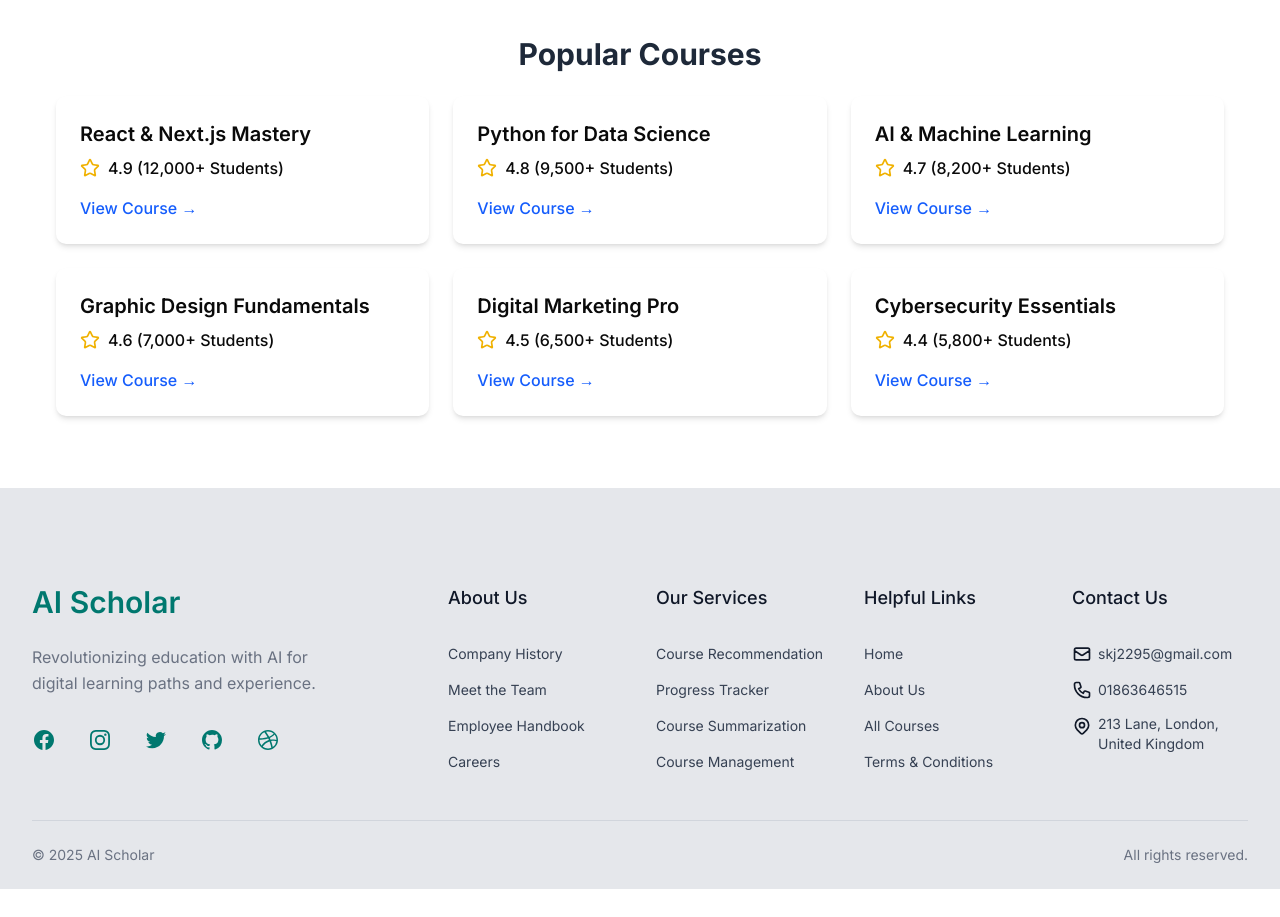
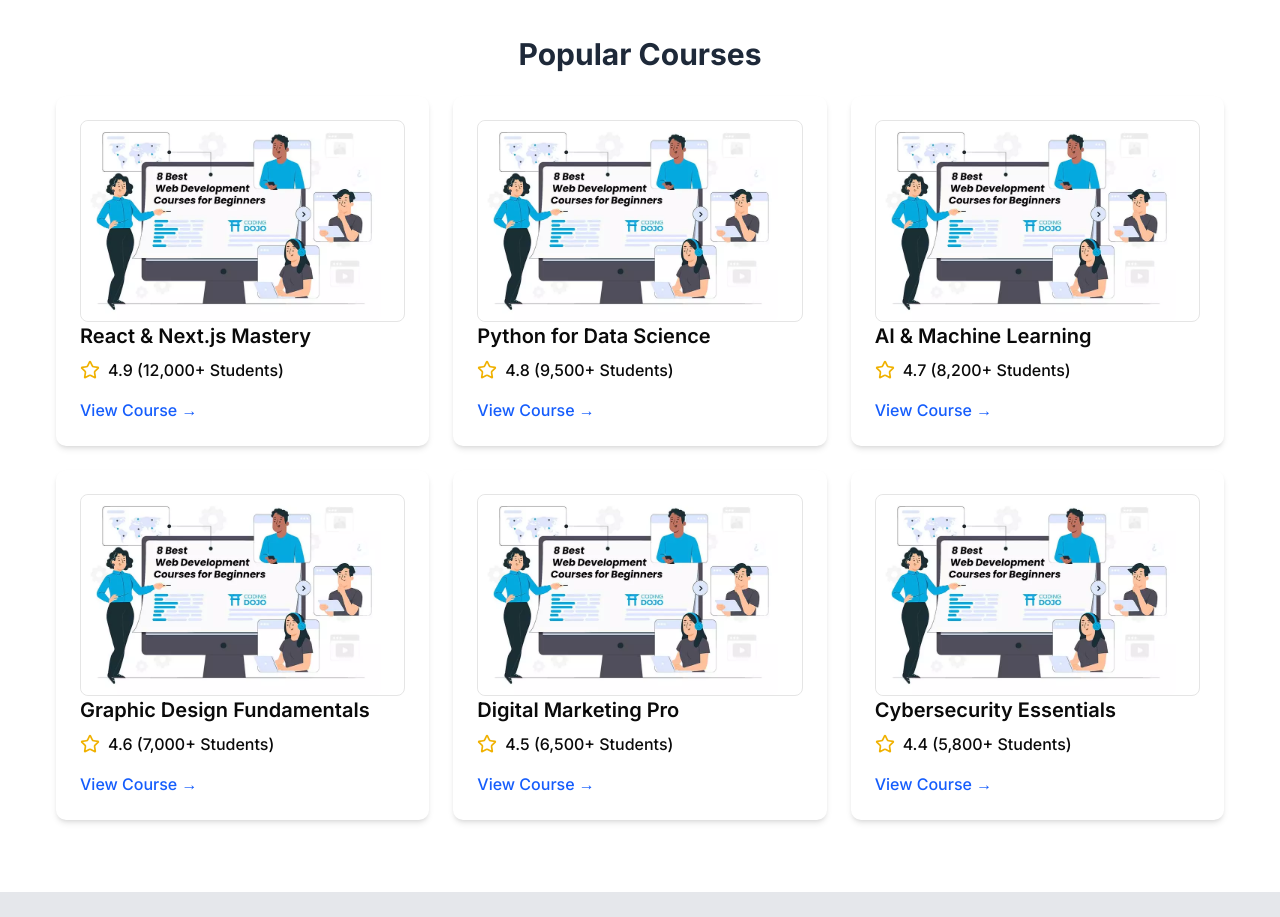
Before and after one commit to SK-Jabed/AI-Scholar, a Next.js app: page / in a window 1280 px wide. Shown: the part 1060-1977 px from the top of the page. Before the commit the page ends 1949 px from the top, so only its background shows below. Built offline with nearby package versions, Linux system fonts and the light colour scheme.

Commit message:
[UPDATED] feat: Add Course Categories and Popular Courses sections to homepage

```diff
--- a/package.json
+++ b/package.json
@@ -9,13 +9,12 @@
     "lint": "next lint"
   },
   "dependencies": {
-
     "@radix-ui/react-slot": "^1.1.2",
     "class-variance-authority": "^0.7.1",
     "clsx": "^2.1.1",
-
     "lucide-react": "^0.479.0",
     "next": "15.2.2",
+    "next-auth": "^5.0.0-beta.25",
     "react": "^19.0.0",
     "react-dom": "^19.0.0",
     "tailwind-merge": "^3.0.2",
--- a/src/components/home/PopularCourses.js
+++ b/src/components/home/PopularCourses.js
@@ -1,5 +1,7 @@
 import { Star } from "lucide-react";
+import Image from "next/image";
 import Link from "next/link";
+import img from "../../../public/webdevbeginners.jpg.webp";
 
 const courses = [
   { title: "React & Next.js Mastery", rating: 4.9, students: "12,000+" },
@@ -20,8 +22,19 @@ export default function PopularCourses() {
         {courses.map((course, index) => (
           <div
             key={index}
-            className="p-6 bg-white shadow-md rounded-lg hover:shadow-lg transition"
+            className="p-6 bg-white shadow-md rounded-lg hover:shadow-lg transition "
           >
+            {/* image */}
+            <div className="border rounded-md">
+              <Image
+                src={img}
+                alt="curses"
+                height={100}
+                width={300}
+                className="object-cover rounded-md"
+              />
+            </div>
+
             <h3 className="text-xl font-semibold">{course.title}</h3>
             <div className="flex items-center mt-2">
               <Star size={20} className="text-yellow-500" />
```
Also changed, not shown: public/webdevbeginners.jpg.webp (added), 1 other file (tests, documents, lock files or other folders).
